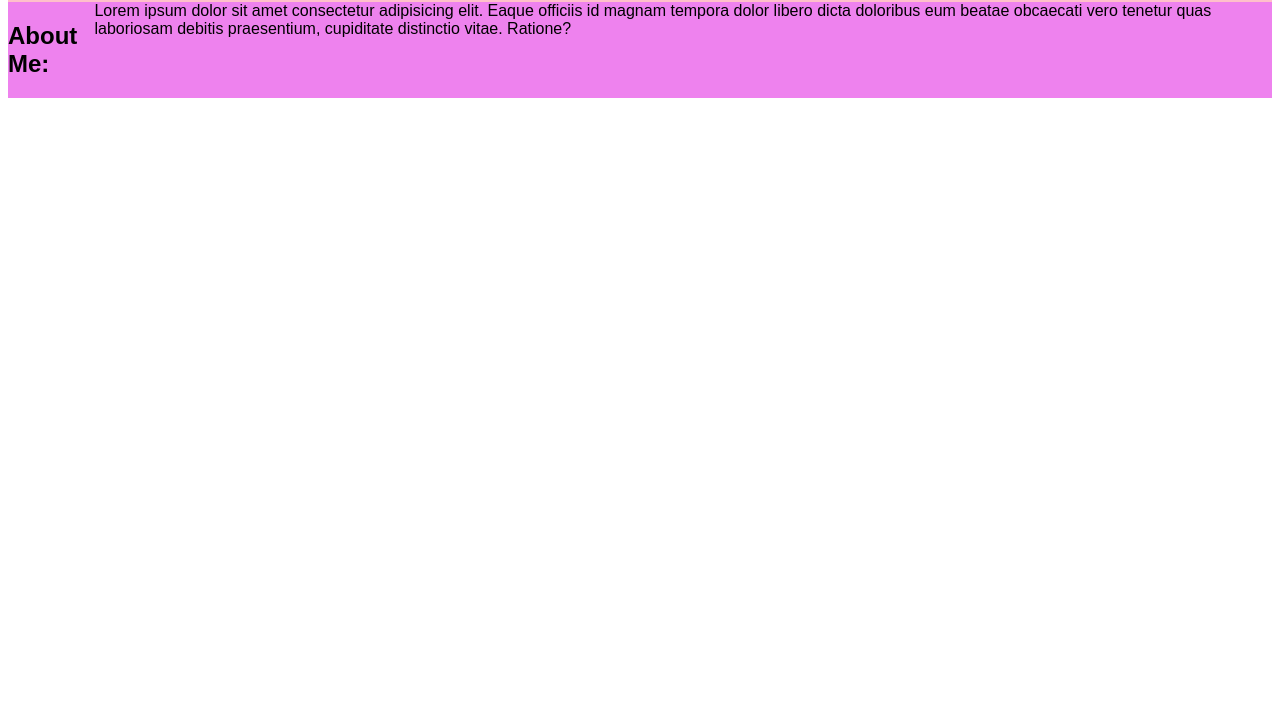
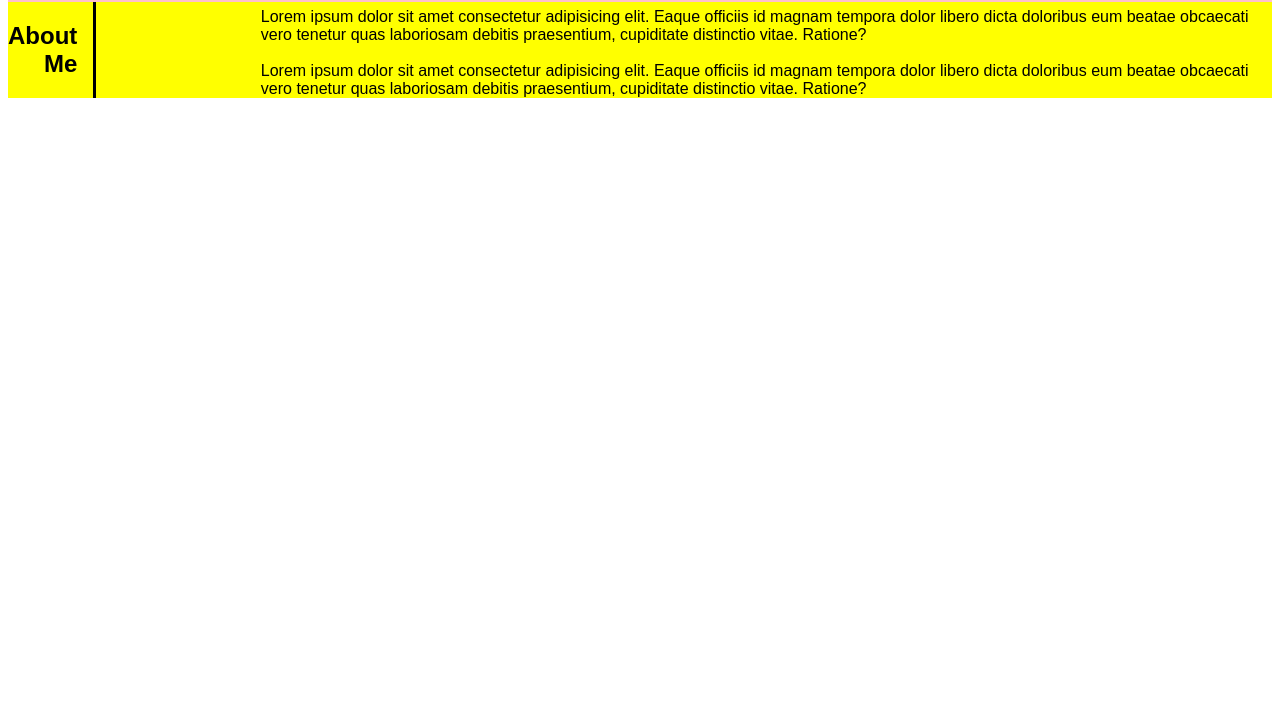
Before and after one commit to CascadeColin/My-Portfolio, a plain HTML site: page index.html in a window 1280 px wide. Shown: the part 74-800 px from the top of the page. Drawn offline with Linux system fonts and the light colour scheme.

Commit message:
working on 'about me' and styling

```diff
--- a/assets/css/style.css
+++ b/assets/css/style.css
@@ -41,8 +41,43 @@ nav a {
   padding: 1rem;
 }
 
-.about-me {
+section {
+    display: flex;
+    justify-content: space-between;
+    background-color: yellow;
+  }
+
+article {
+    display: flex;
+    align-self: flex-end;
+    width: 80%;
+}
+
+
+
+ /* .aboutMe {
   display: flex;
-  flex-direction: row;
+  align-items: baseline;
+  justify-content: space-around;
   background-color: violet;
+} */
+
+.abooutMeHeader {
+  display: flex;
+  /* position: relative;
+  top: .5rem;
+  left: 1rem; */
+  text-align: right;
+  padding-right: 1rem;
+  border-right: 3px solid black;
 }
+
+/* .aboutMeContent {
+  display: flex;
+  align-items: flex-end;
+  width:75%;
+  padding-left: 1rem;
+  border-left: 2px solid black;
+  align-items: center;
+  padding: 1rem;
+} */
--- a/index.html
+++ b/index.html
@@ -29,7 +29,7 @@
       /> -->
       <div>
         <h2 class="floatLeft">Colin Marshall's Portfolio</h2>
-        <nav class="floatRight">
+        <nav>
           <a href="#">About Me</a>
           <a href="#">My Portfolio</a>
           <a href="#">Contact Me</a>
@@ -39,11 +39,20 @@
 
     <!-- ADD HREF CONTENT WHEN IT IS BUILT -->
 
-    <section class="about-me">
-      <aside>
-        <h2>About Me:</h2>
+    <!-- INPUT header img and "cool subtitle" here -->
+    <!-- ////////////////////////////////////// -->
+    <!-- INPUT header img and "cool subtitle" here -->
+
+    <section>
+      <aside class="abooutMeHeader">
+        <h2>About<br>Me</h2>
       </aside>
-      <article>
+      <article class="aboutMeContent">
+        Lorem ipsum dolor sit amet consectetur adipisicing elit. Eaque officiis
+        id magnam tempora dolor libero dicta doloribus eum beatae obcaecati vero
+        tenetur quas laboriosam debitis praesentium, cupiditate distinctio
+        vitae. Ratione?<br><br>
+
         Lorem ipsum dolor sit amet consectetur adipisicing elit. Eaque officiis
         id magnam tempora dolor libero dicta doloribus eum beatae obcaecati vero
         tenetur quas laboriosam debitis praesentium, cupiditate distinctio
```
